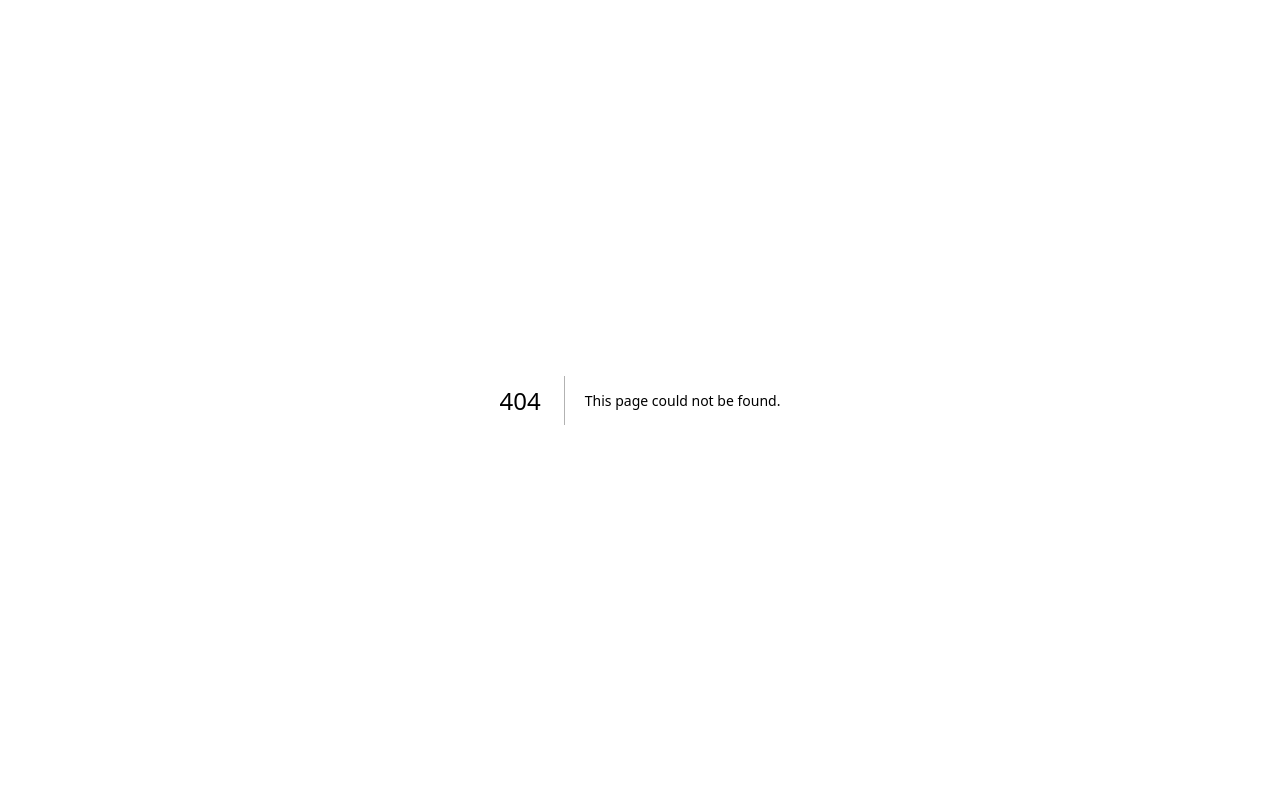
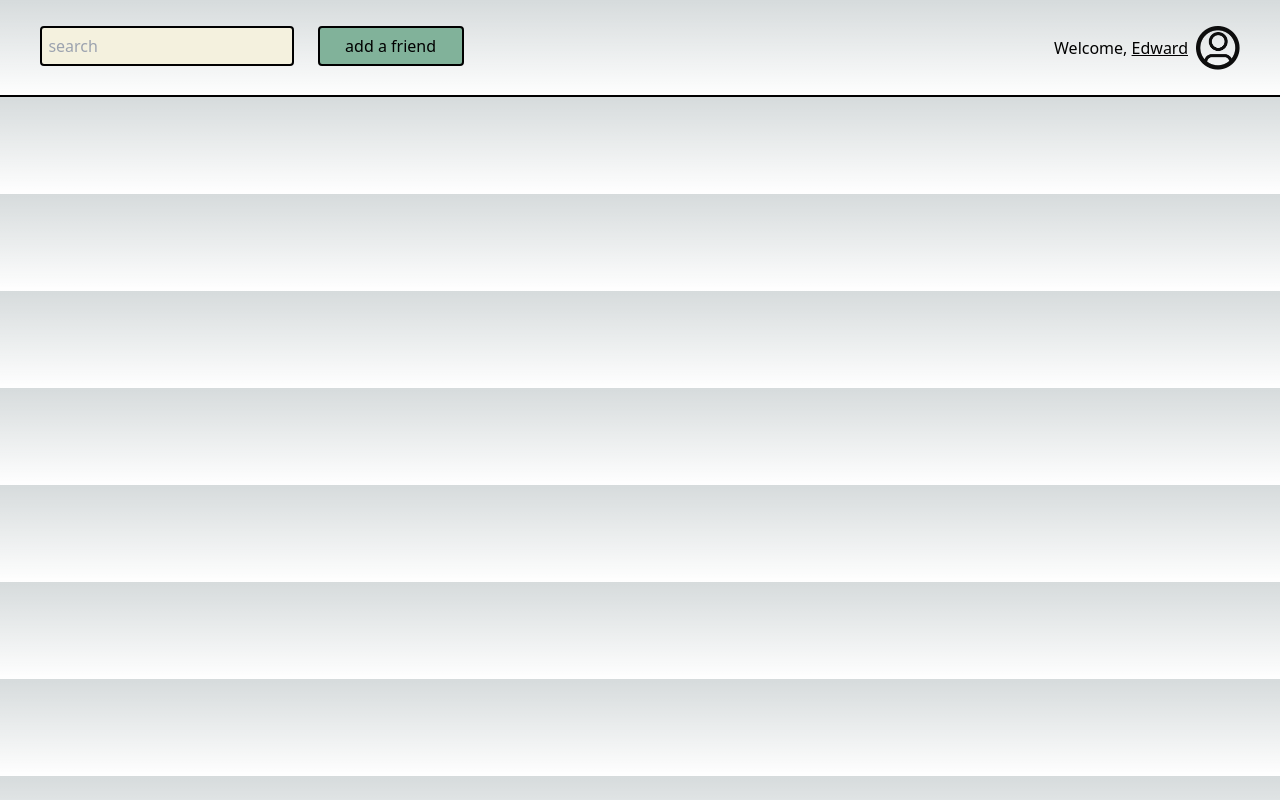
Before and after one commit to omonteon/v43-tier3-team-43, a Next.js app in the folder circle-meets/: page /components/Header in a window 1280 px wide. Before the commit this address had no page. Built offline with nearby package versions, Linux system fonts and the light colour scheme.

Commit message:
feat: new component Header
fea: new page Main (wip)

fix: replaced class with className

chore: added image asset for avatars

```diff
--- /dev/null
+++ b/circle-meets/pages/components/Header.tsx
@@ -0,0 +1,39 @@
+import Image from "next/image";
+import { useRouter } from "next/router";
+import React from "react";
+import avatarDefault from "../../assets/user-avatar.png";
+
+function Header() {
+  const router = useRouter();
+
+  return (
+    <header className="pt-3 pb-3 px-10 flex justify-between border-b-2">
+      <div className="flex flex-1 gap-6">
+        <input
+          placeholder="search"
+          className="bg-communixWhite border-2 rounded h-10 p-1 text-l w-1/3  xl:w-1/4"
+        />
+        <button
+          type="button"
+          className="border-2 rounded h-10 px-3 text-l bg-communixGreen"
+          onClick={() => {
+            router.push("/add-friend");
+          }}
+        >
+          add a friend
+        </button>
+      </div>
+      <div className="flex items-center gap-2 justify-self-end">
+        <p className="text-l">
+          Welcome,{" "}
+          <a href="#" className="underline">
+            Edward
+          </a>
+        </p>{" "}
+        <Image src={avatarDefault} width={44} height={44} alt="Edward" />
+      </div>
+    </header>
+  );
+}
+
+export default Header;
--- a/circle-meets/pages/index.js
+++ b/circle-meets/pages/index.js
@@ -49,7 +49,7 @@ export default function Home() {
         </button>
       </main>
       <footer className=" mt-auto bg-lightpurple">
-        <div class="w-full mx-auto container md:p-6 p-4 md:flex md:items-center md:justify-between">
+        <div className="w-full mx-auto container md:p-6 p-4 md:flex md:items-center md:justify-between">
           <span
             className="text-opacity-25 sm:text-cen
           "
--- /dev/null
+++ b/circle-meets/pages/main/index.tsx
@@ -0,0 +1,12 @@
+import React from "react";
+import Header from "../components/Header";
+
+function Main() {
+  return (
+    <div className="flex flex-col min-h-screen bg-communixWhite font-dm">
+      <Header />
+    </div>
+  );
+}
+
+export default Main;
```
Also changed, not shown: circle-meets/assets/user-avatar.png (added).
